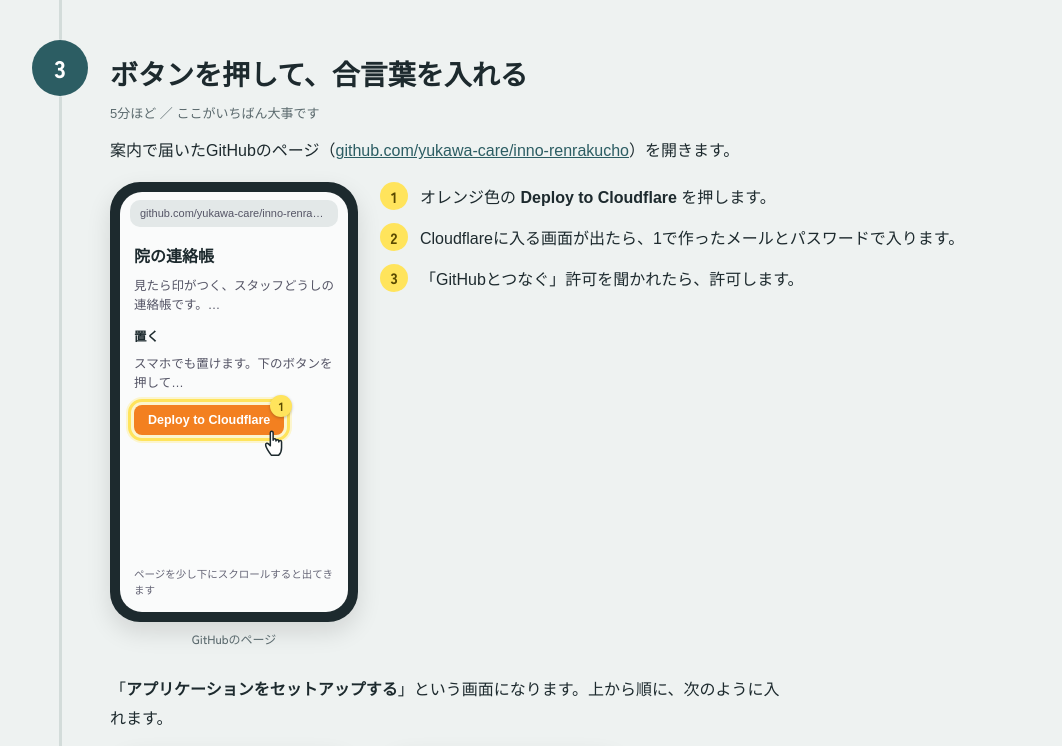
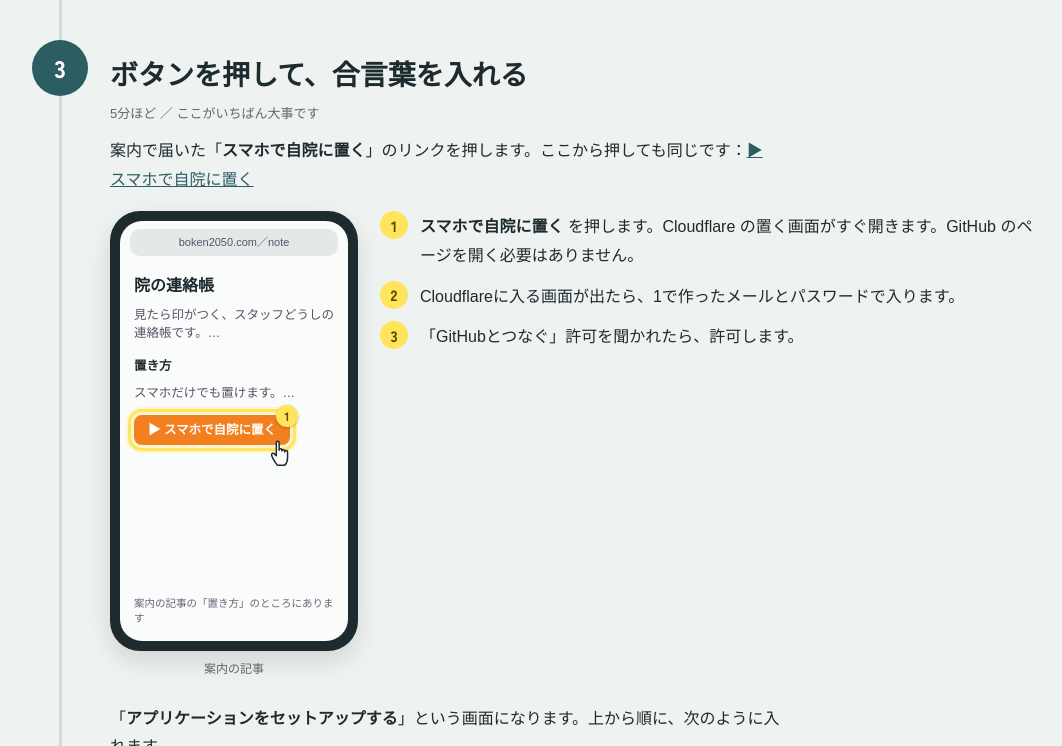
Before and after one commit to yukawa-care/inno-renrakucho, a website: page public/tebiki.html in a window 1280 px wide. Shown: the part 1840-2586 px from the top of the page, without its empty margins (108-1170 px from the left). Drawn offline with Linux system fonts and the light colour scheme; a web font is replaced by a local one.

Commit message:
図で見る置き方：「スマホで自院に置く」を押すだけの形に

```diff
--- a/public/tebiki.html
+++ b/public/tebiki.html
@@ -238,27 +238,27 @@ footer{margin-top:40px;font-size:13px;color:var(--muted)}
   <div class="body">
     <h2>ボタンを押して、合言葉を入れる</h2>
     <div class="time">5分ほど ／ ここがいちばん大事です</div>
-    <p class="lead">案内で届いたGitHubのページ（<a href="https://github.com/yukawa-care/inno-renrakucho">github.com/yukawa-care/inno-renrakucho</a>）を開きます。</p>
+    <p class="lead">案内で届いた「<b>スマホで自院に置く</b>」のリンクを押します。ここから押しても同じです：<a href="https://deploy.workers.cloudflare.com/?url=https://github.com/yukawa-care/inno-renrakucho" target="_blank" rel="noopener">▶ スマホで自院に置く</a></p>
     <div class="row">
       <div class="figure">
         <div class="phone"><div class="screen">
-          <div class="url">github.com/yukawa-care/inno-renrakucho</div>
+          <div class="url">boken2050.com／note</div>
           <div class="sc">
             <h4 style="font-size:16px">院の連絡帳</h4>
             <div style="color:#556">見たら印がつく、スタッフどうしの連絡帳です。…</div>
-            <div style="font-weight:700;margin-top:6px">置く</div>
-            <div style="color:#556">スマホでも置けます。下のボタンを押して…</div>
-            <div class="btnm hl" style="background:#f38020;margin-top:4px;position:relative">Deploy to Cloudflare<span class="num">1</span>
+            <div style="font-weight:700;margin-top:6px">置き方</div>
+            <div style="color:#556">スマホだけでも置けます。…</div>
+            <div class="btnm hl" style="background:#f38020;margin-top:4px;position:relative">▶ スマホで自院に置く<span class="num">1</span>
               <svg class="finger" viewBox="0 0 32 32" aria-hidden="true"><path d="M12 30c-3-4-6-8-6-11 0-2 2-2 3-1l2 2V6c0-2 3-2 3 0v8c0-2 3-2 3 0v1c0-2 3-2 3 0v1c0-2 3-2 3 0v6c0 4-2 7-3 8z" fill="#fff" stroke="#1d2a2e" stroke-width="1.6" stroke-linejoin="round"/></svg>
             </div>
             <div class="spacer"></div>
-            <div style="font-size:10.5px;color:#667">ページを少し下にスクロールすると出てきます</div>
+            <div style="font-size:10.5px;color:#667">案内の記事の「置き方」のところにあります</div>
           </div>
         </div></div>
-        <div class="cap">GitHubのページ</div>
+        <div class="cap">案内の記事</div>
       </div>
       <div class="notes">
-        <div class="note"><span class="b">1</span><p>オレンジ色の <b>Deploy to Cloudflare</b> を押します。</p></div>
+        <div class="note"><span class="b">1</span><p><b>スマホで自院に置く</b> を押します。Cloudflare の置く画面がすぐ開きます。GitHub のページを開く必要はありません。</p></div>
         <div class="note"><span class="b">2</span><p>Cloudflareに入る画面が出たら、1で作ったメールとパスワードで入ります。</p></div>
         <div class="note"><span class="b">3</span><p>「GitHubとつなぐ」許可を聞かれたら、許可します。</p></div>
       </div>
@@ -423,7 +423,7 @@ footer{margin-top:40px;font-size:13px;color:var(--muted)}
 <h2 style="margin:28px 0 12px">困ったとき</h2>
 <div class="tablewrap"><table>
   <tr><th>こんなとき</th><th>こうする</th></tr>
-  <tr><td>ボタンを押しても、何も起きない</td><td>GitHubのページを読み込み直して、もう一度押します。</td></tr>
+  <tr><td>リンクを押しても、何も起きない</td><td>ページを読み込み直して、もう一度押します。</td></tr>
   <tr><td>「Git アカウント」が空のまま</td><td>欄を押すと、2で作ったユーザー名が出ます。出ないときは、「GitHubとつなぐ」許可をもう一度行います。</td></tr>
   <tr><td>「Cannot provision a database … already exists」</td><td>データベースの名前を <code>renrakucho-db2</code> などに変えて、デプロイし直します。</td></tr>
   <tr><td>「合言葉がまだ登録されていません」と出る</td><td>合言葉の欄が空のまま進んだときに出ます。Cloudflareの画面で、このアプリの設定にある「変数とシークレット」に INCHO_PASSCODE と STAFF_PASSCODE を足します。</td></tr>
@@ -441,7 +441,7 @@ footer{margin-top:40px;font-size:13px;color:var(--muted)}
 
 <footer>
   画面の言葉や並びは、Cloudflare・GitHubの都合で変わることがあります。料金や無料で使える範囲は、それぞれの公式の案内で確かめてください。<br>
-  毎日の使い方は「使い方」（GitHubのページの 使い方.md）にあります。
+  毎日の使い方は「使い方」（パソコン用の一式の中の 使い方.md）にあります。
 </footer>
 </div>
 
```
